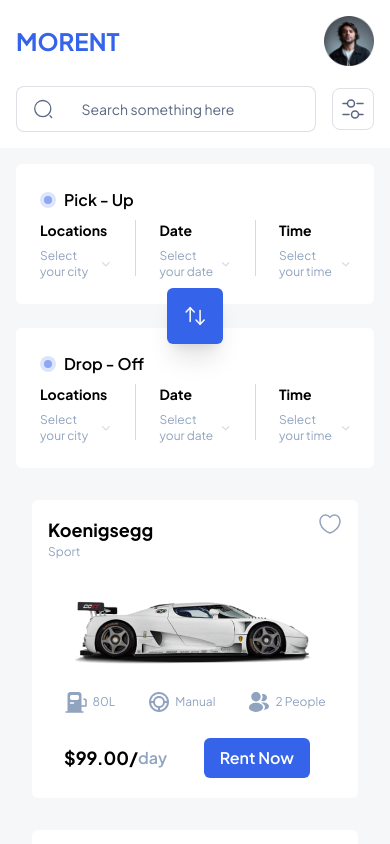
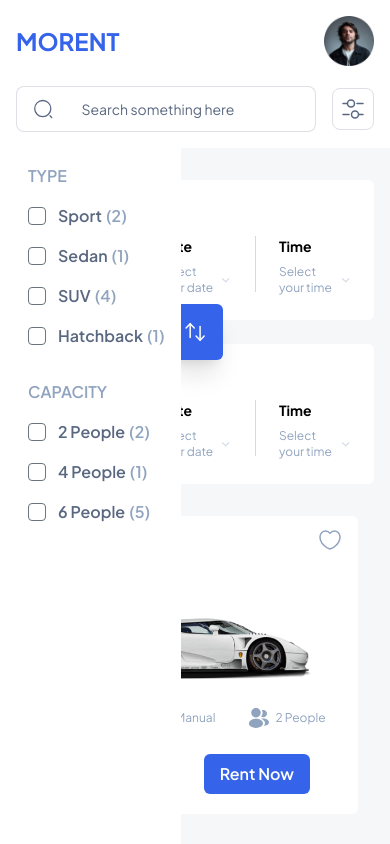
Before and after one commit to Sina-Abf/morent-website, a Next.js app: page /cars in a window 390 px wide. Both pictures are taken after a click on the button 353 px from the left and 109 px from the top of the page. Shown: the top 844 px of the page. Built offline with nearby package versions, Linux system fonts and the light colour scheme; what simple-zustand-devtools would draw is missing.

Commit message:
create a mobile filter

```diff
--- a/app/cars/components/filters.tsx
+++ b/app/cars/components/filters.tsx
@@ -2,6 +2,8 @@
 
 import { useAllCars } from "@/hooks/dataRequest/all-cars";
 import useFilterNameCount from "@/hooks/use-filter-name-count";
+import { useCarsStore } from "@/store/store";
+import classNames from "classnames";
 import CheckboxText from "./checkbox-text";
 
 const Filters = () => {
@@ -12,8 +14,15 @@
   const convertedDataCapacity =
     isSuccess && useFilterNameCount(data, "capacity");
 
+  const asideOpen = useCarsStore((state: any) => state.filtersOpen);
   return (
-    <aside className="bg-white h-full p-4 text-secondary-300 font-semibold flex flex-col gap-y-4">
+    <aside
+      className={classNames(
+        "bg-white h-full p-4 text-secondary-300 font-semibold flex flex-col gap-y-4",
+        !asideOpen && "hidden lg:flex",
+        asideOpen && "absolute h-screen left-0 bg-white z-50"
+      )}
+    >
       <div className="flex flex-col gap-y-4 pl-3 mb-4">
         <h3>TYPE</h3>
         {Object.keys(convertedDataCategory).map((dataName) => (
--- a/app/cars/page.tsx
+++ b/app/cars/page.tsx
@@ -15,7 +15,7 @@
   return (
     <>
       <main className=" grid grid-cols-12 gap-4">
-        <div className="col-span-2 hidden lg:block ">
+        <div className="col-span-2 relative">
           <Filters />
         </div>
         <div className="col-span-12 lg:col-span-10 p-4">
--- a/app/components/header.tsx
+++ b/app/components/header.tsx
@@ -8,9 +8,13 @@
 } from "@/app/icons";
 import Search from "./ui/search";
 import Link from "next/link";
+import { useCarsStore } from "@/store/store";
 
 const Header = () => {
-  const clickHandler = () => {};
+  const setFilters = useCarsStore((state: any) => state.setFiltersOpen);
+  const clickHandler = () => {
+    setFilters();
+  };
   return (
     <header className="p-4 bg-white md:px-8">
       <div className="flex justify-between items-center mb-5">
```
